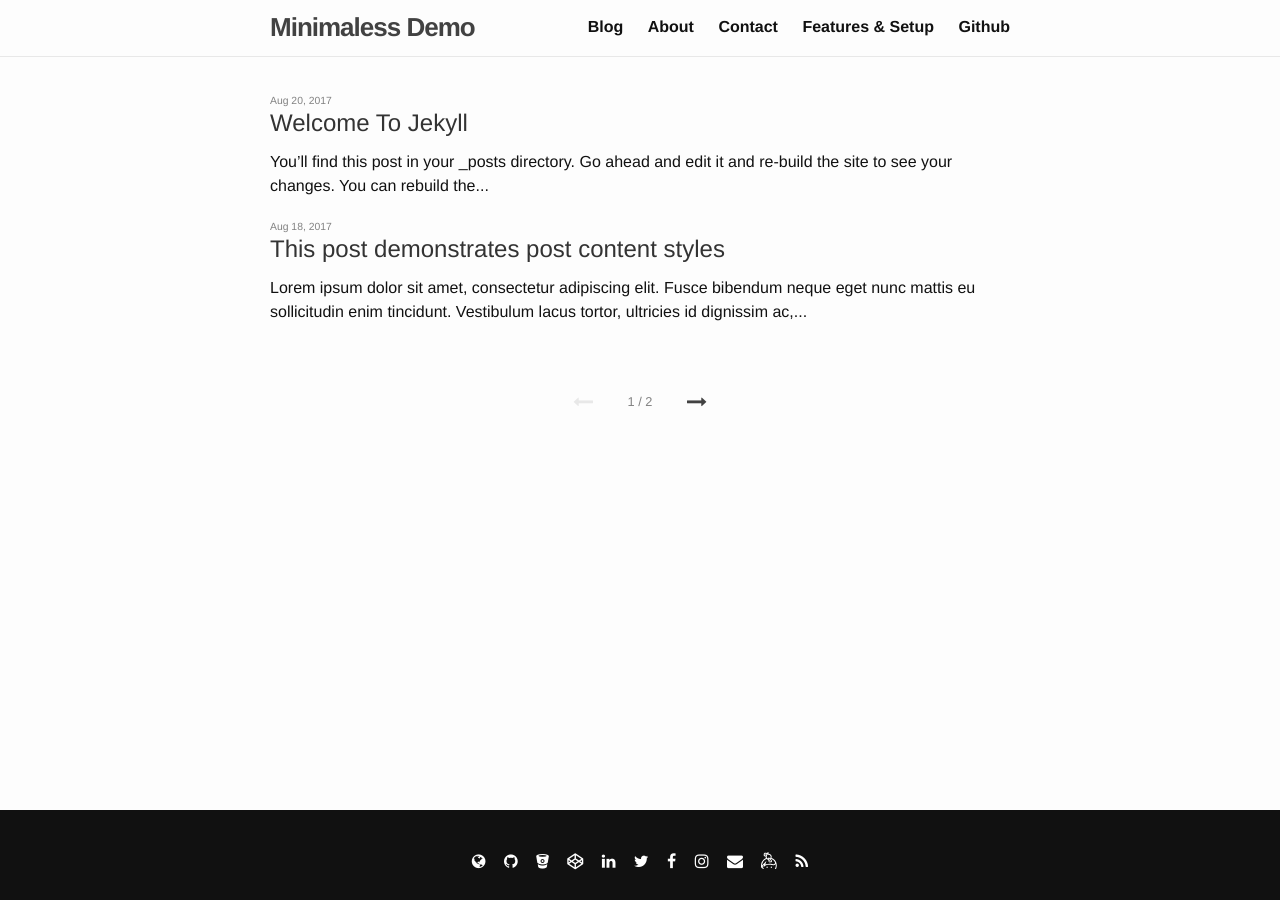
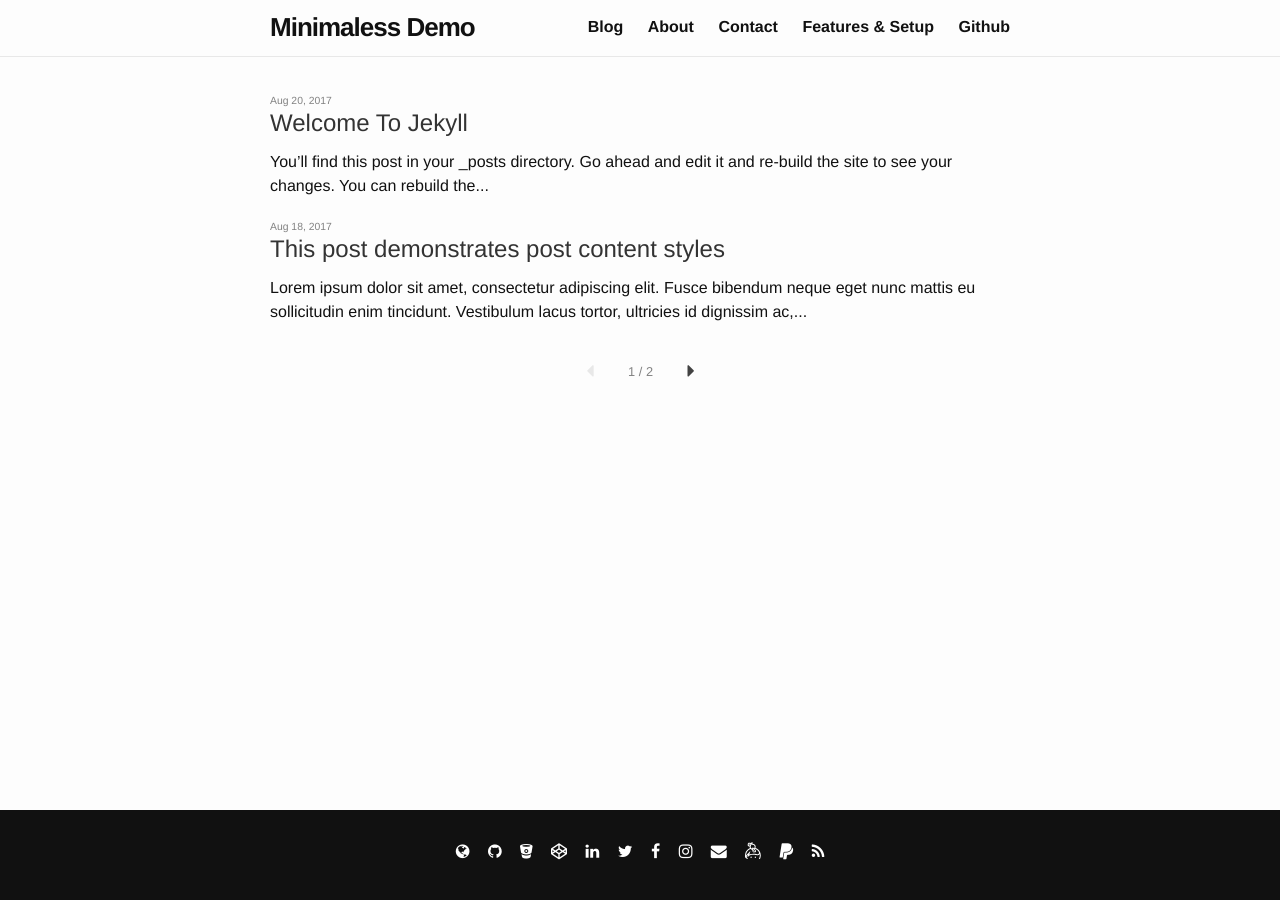
Before and after one commit to brettinternet/minimaless, a Jekyll site: the page built from index.html, in a window 1280 px wide. Built offline with Jekyll 4.4.1, drawn with Linux system fonts in a browser that asks for light colours; the list of posts is cut into pages by our own code.

Commit message:
css fixes

```diff
--- a/_config.yml
+++ b/_config.yml
@@ -9,7 +9,7 @@ description: >
 baseurl: "/minimaless" # the subpath of your site, e.g. /blog
 url: "http://www.brettgardiner.net/minimaless" # the base hostname & protocol for your site, e.g. http://example.com
 
-website: https://google.com
+website: https://www.brettinternet.com
 github_username:  brettinternet
 bitbucket_username: brettinternet
 codepen_username: brettinternet
@@ -18,6 +18,7 @@ twitter_username: brettinternet
 facebook_username: brettinternet
 instagram_username: brettinternet
 keybase_username: brettinternet
+paypal_username: brettinternet
 
 # use Font Awesome icon names http://fontawesome.io/icons/
 links:
@@ -35,6 +36,10 @@ links:
   - url: https://google.com
     title: Cool Site
 
+
+collections:
+  - example
+
 # disqus:
 #   shortname:
 
@@ -43,7 +48,7 @@ links:
 minimaless:
   date_format: "%b %-d, %Y"
 preview_posts: true
-permalink: /:year/:title
+permalink: /:title
 paginate: 2
 paginate_path: "/page:num/"
 
@@ -66,6 +71,7 @@ plugins:
 
 markdown: kramdown
 theme: minimaless
+# remote_theme: brettinternet/minimaless # uncomment to allow GitHub to build for GitHub Pages - https://github.com/blog/2464-use-any-theme-with-github-pages
 
 include:
   - _pages
--- a/_includes/contact-icons.html
+++ b/_includes/contact-icons.html
@@ -60,6 +60,12 @@
   </li>
   {% endif %}
 
+  {% if site.paypal_username %}
+  <li>
+    <a href="https://www.paypal.me/{{ site.paypal_username }}/10" target="_blank"><i class="icon fa fa-paypal"></i></a>
+  </li>
+  {% endif %}
+
   {% for file in site.static_files %}
     {% if file.ext == 'asc' %}
       <li>
--- a/_layouts/blog.html
+++ b/_layouts/blog.html
@@ -27,15 +27,23 @@ layout: default
   {% if paginator.total_pages != 1 %}
     <div class="pagination">
       {% if paginator.previous_page %}
-        <a href="{{ paginator.previous_page_path | prepend: site.baseurl | replace: '//', '/' }}" class="previous"><i class="fa fa-long-arrow-left"></i></a>
+        <a href="{{ paginator.previous_page_path | prepend: site.baseurl | replace: '//', '/' }}" class="previous">
+          <div><i class="fa fa-caret-left"></i></div>
+        </a>
       {% else %}
-        <span class="previous disabled"><i class="fa fa-long-arrow-left"></i></span>
+        <span class="previous disabled">
+          <div><i class="fa fa-caret-left"></i></div>
+        </span>
       {% endif %}
       <span class="page-number ">{{ paginator.page }} / {{ paginator.total_pages }}</span>
       {% if paginator.next_page %}
-        <a href="{{ paginator.next_page_path | prepend: site.baseurl | replace: '//', '/' }}" class="next"><i class="fa fa-long-arrow-right"></i></a>
+        <a href="{{ paginator.next_page_path | prepend: site.baseurl | replace: '//', '/' }}" class="next">
+          <div><i class="fa fa-caret-right"></i></div>
+        </a>
       {% else %}
-        <span class="next disabled"><i class="fa fa-long-arrow-right"></i></span>
+        <span class="next disabled">
+          <div><i class="fa fa-caret-right"></i></div>
+        </span>
       {% endif %}
     </div>
   {% endif %}
--- a/_sass/minimaless/_layout.scss
+++ b/_sass/minimaless/_layout.scss
@@ -19,7 +19,7 @@
 
   &,
   &:visited {
-    color: $grey-color-dark;
+    color: $text-color;
   }
 }
 
@@ -106,12 +106,20 @@
 
 .pagination {
   text-align: center;
-  margin: $spacing-unit * 2 0;
-  // color: $grey-color-light;
+  margin: $spacing-unit 0;
+
+  div {
+    display: inline-block;
+    width: 6px;
+    height: 100%;
+  }
+
+  a:hover { text-decoration: none; }
 
   & > a { color: $grey-color-dark; }
+  .disabled { color: $grey-color-light; }
 
-  .fa-long-arrow-left, .fa-long-arrow-right { transform: translateY(3px); }
+  .fa-caret-left, .fa-caret-right { transform: translateY(2px); }
 
   .page-number {
     color: $grey-color !important;
@@ -126,8 +134,6 @@
   .next {
     margin-left: $spacing-unit;
   }
-
-  .disabled > i { color: $grey-color-light; }
 }
 
 
@@ -144,7 +150,7 @@
 
 .contact-icons {
   list-style: none;
-  margin: 10px 0 0 0;
+  margin: 0;
   text-align: center;
 
   li > a { border: 0; height: 100%; width: 100%; }
```
Also changed, not shown: _pages/about.md (+2 -2 lines), _pages/setup.md (+3 -1 lines), CHANGELOG.md.
